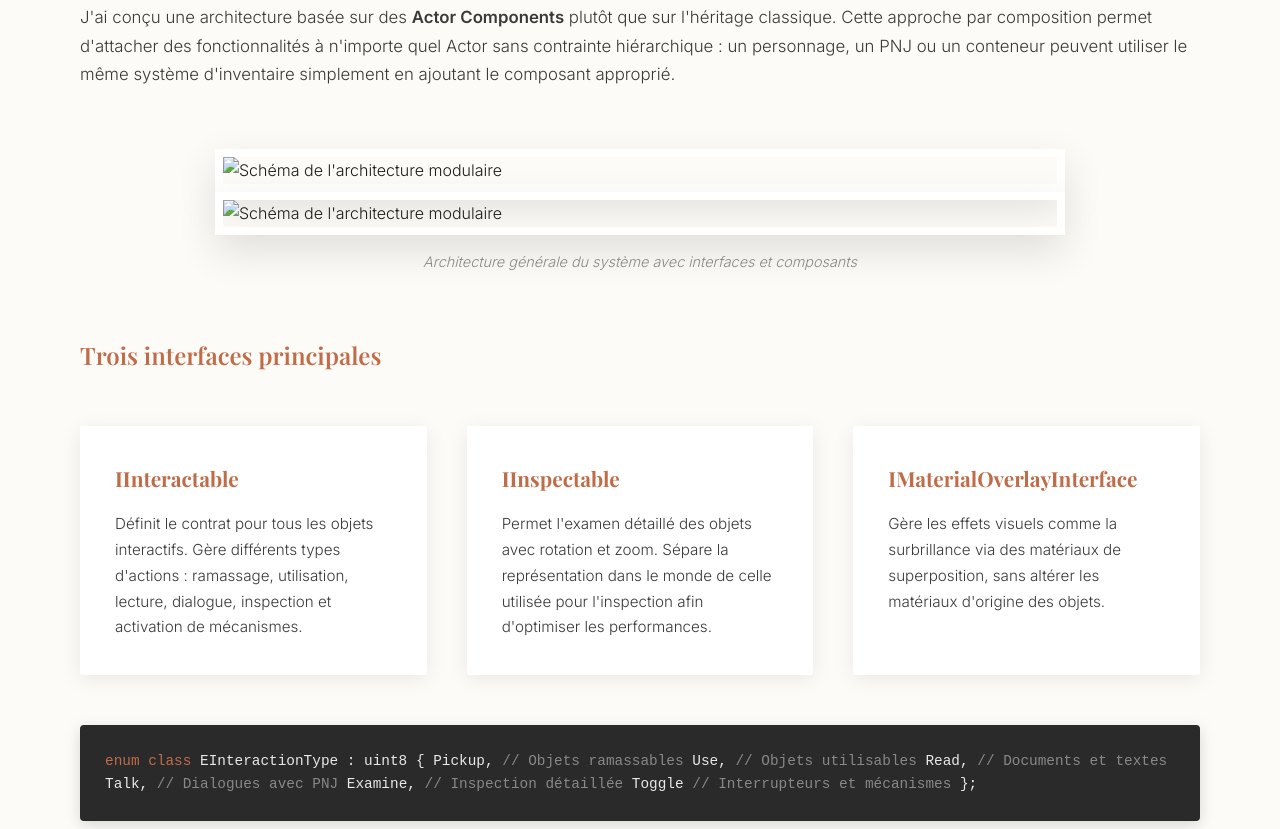
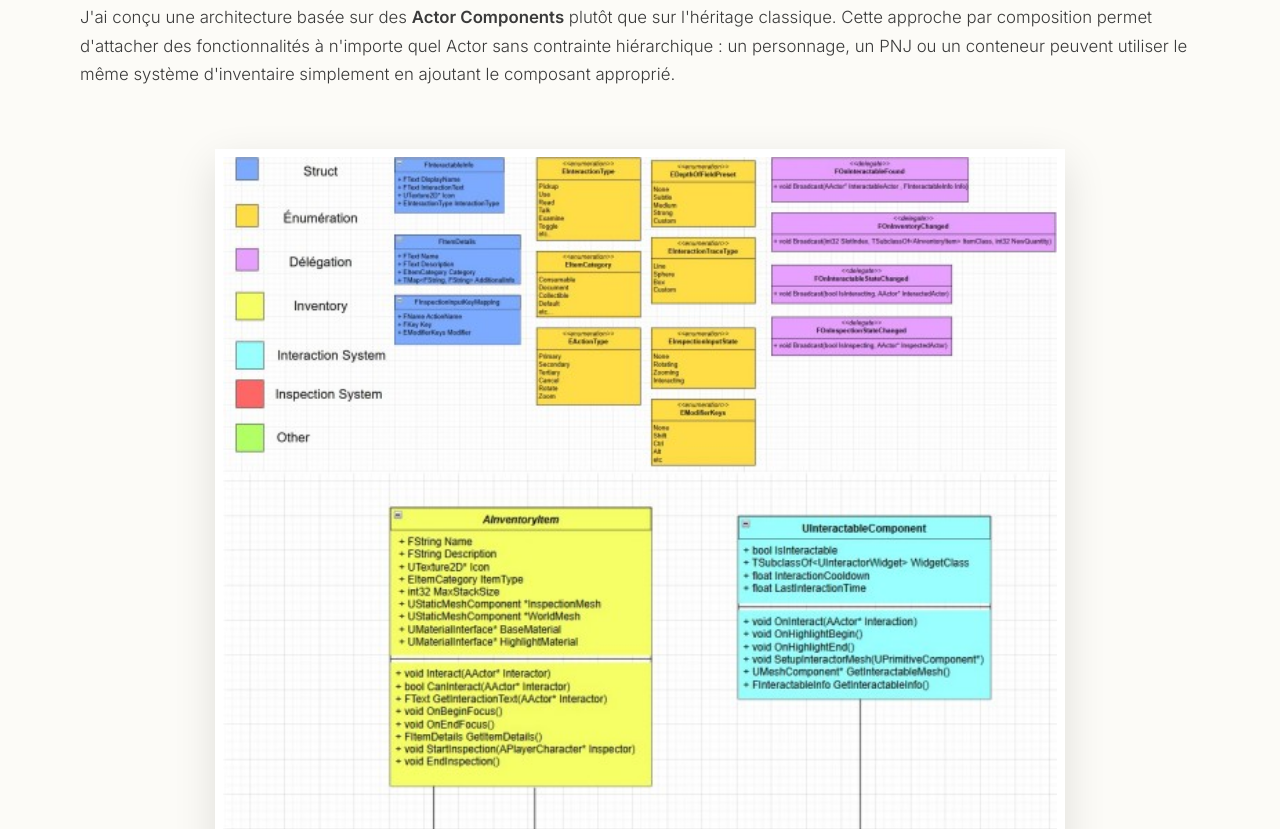
Before and after one commit to Dakuritsu/Dakuritsu.github.io, a plain HTML site: page index.html in a window 1280 px wide. Shown: the part 971-1800 px from the top of the page. Drawn offline with nearby package versions, Linux system fonts and the light colour scheme.

Commit message:
Update index.html

```diff
--- a/index.html
+++ b/index.html
@@ -44,8 +44,8 @@
 
                 <div class="image-showcase">
                     <div class="image-container">
-                        <img src="images/arc1.png" alt="Schéma de l'architecture modulaire">
-                        <img src="images/arc2.png" alt="Schéma de l'architecture modulaire">
+                        <img src="images/arc1.jpg" alt="Schéma de l'architecture modulaire">
+                        <img src="images/arc2.jpg" alt="Schéma de l'architecture modulaire">
                         <p class="image-caption">Architecture générale du système avec interfaces et composants</p>
                     </div>
                 </div>
```
